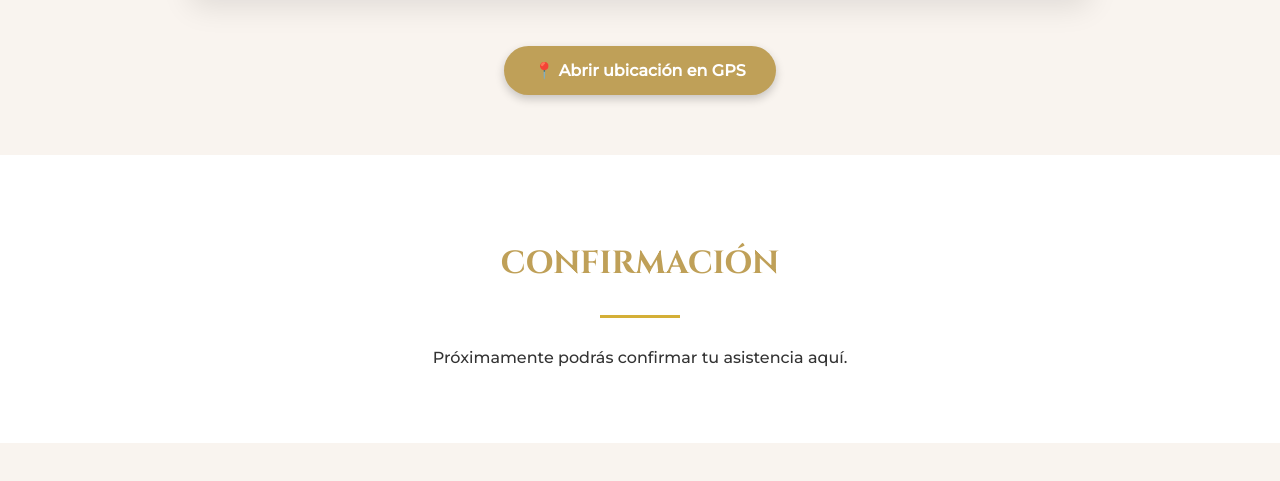
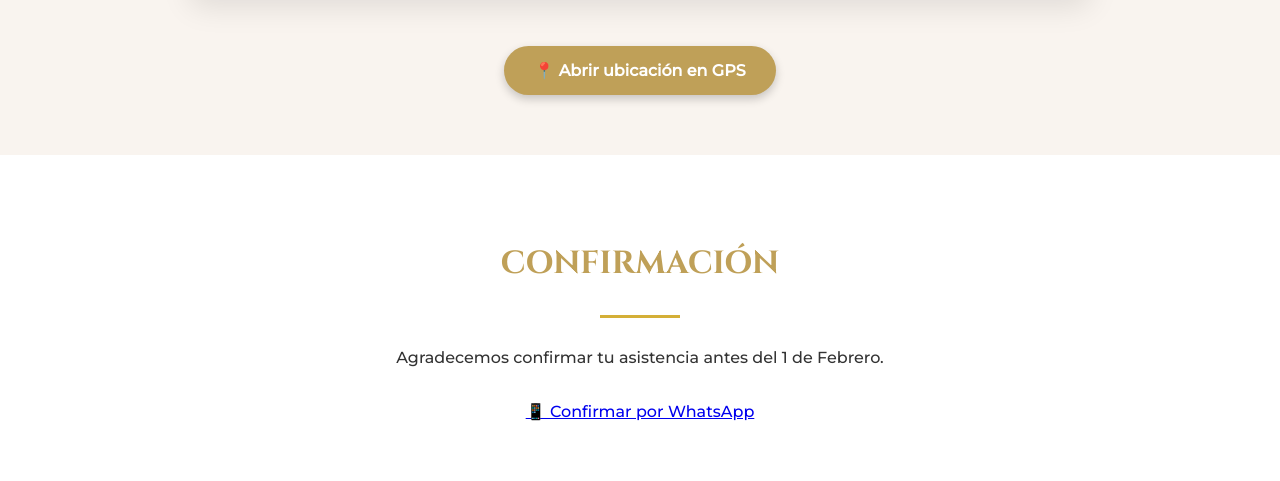
Before and after one commit to inv7a/50-aniversario, a plain HTML site: page index.html in a window 1280 px wide. Shown: the part 1973-2454 px from the top of the page. Before the commit the page ends 2416 px from the top, so only its background shows below. Drawn offline with nearby package versions, Linux system fonts and the light colour scheme; a web font is replaced by a local one.

Commit message:
Update index.html

```diff
--- a/index.html
+++ b/index.html
@@ -177,10 +177,17 @@
         <a href="https://www.google.com/maps/search/?api=1&query=Salón+Eiffel+Palace+Ermita+Iztapalapa+1472" target="_blank" class="btn-gold">📍 Abrir ubicación en GPS</a>
     </section>
 
-    <section class="bg-white">
+   <section class="bg-white">
         <h2>Confirmación</h2>
         <div class="divider"></div>
-        <p>Próximamente podrás confirmar tu asistencia aquí.</p>
+        <p>Agradecemos confirmar tu asistencia antes del 1 de Febrero.</p>
+
+        <br>
+
+        <a href="https://wa.me/5215610182802?text=Hola,%20muchas%20felicidades,%20confirmo%20mi%20asistencia%20al%20cumpleaños%20y%20aniversario" class="btn-rsvp">
+            📱 Confirmar por WhatsApp
+        </a>
+
     </section>
 
     <script>
```
